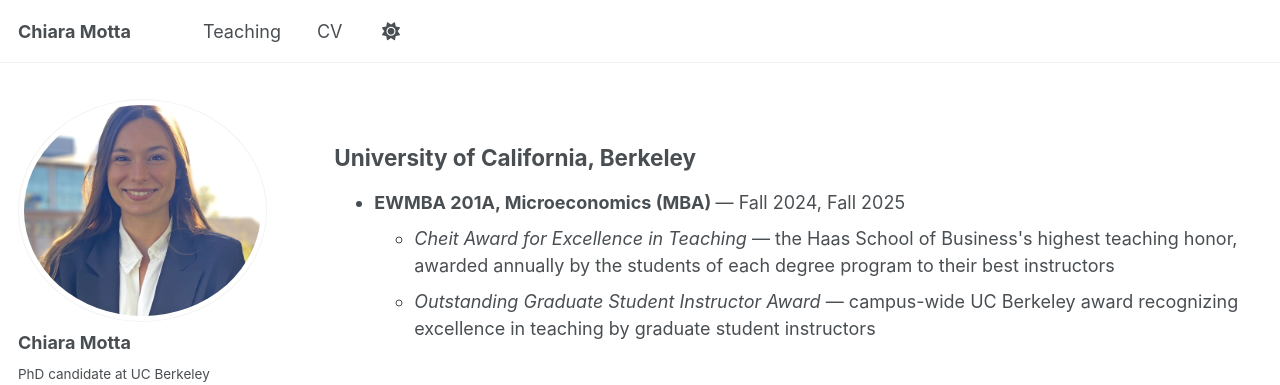
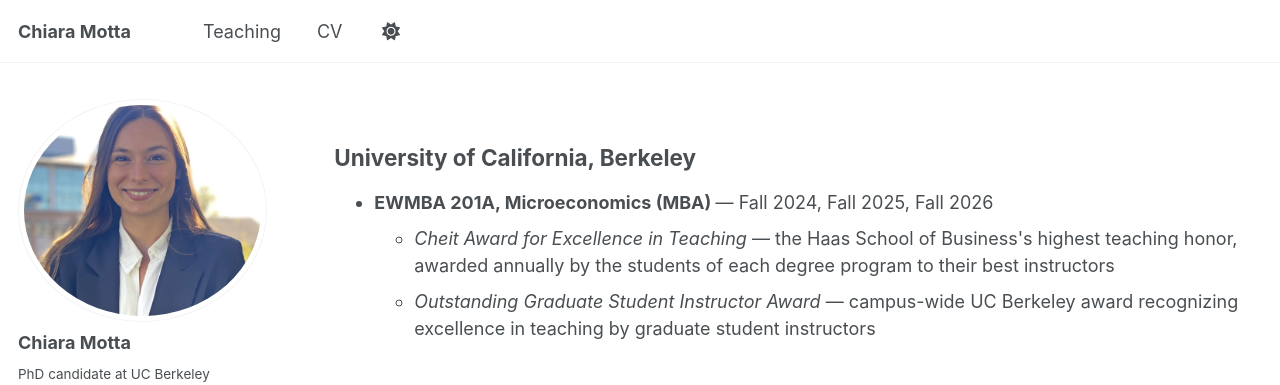
Before and after one commit to chimotta/chimotta.github.io, a Jekyll site: the page built from _pages/teaching.html, in a window 1280 px wide and 975 px high. Shown: the top 385 px of the window. Built offline with Jekyll 4.4.1, drawn with Linux system fonts in a browser that asks for light colours.

Commit message:
Teaching page: add Fall 2026
Co-Authored-By: Claude Fable 5 <noreply@anthropic.com>

```diff
--- a/_pages/teaching.html
+++ b/_pages/teaching.html
@@ -8,7 +8,7 @@ author_profile: true
 <h2>University of California, Berkeley</h2>
 
 <ul>
-  <li><strong>EWMBA 201A, Microeconomics (MBA) </strong> — Fall 2024, Fall 2025
+  <li><strong>EWMBA 201A, Microeconomics (MBA) </strong> — Fall 2024, Fall 2025, Fall 2026
     <ul>
       <li><em>Cheit Award for Excellence in Teaching</em> — the Haas School of Business's highest teaching honor, awarded annually by the students of each degree program to their best instructors</li>
       <li><em>Outstanding Graduate Student Instructor Award</em> — campus-wide UC Berkeley award recognizing excellence in teaching by graduate student instructors</li>
```
